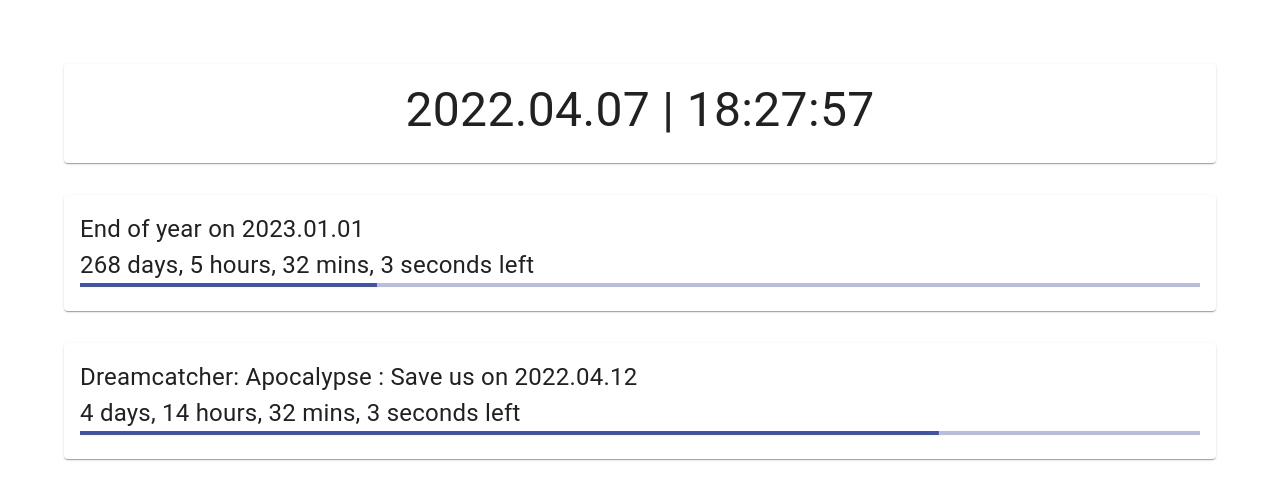
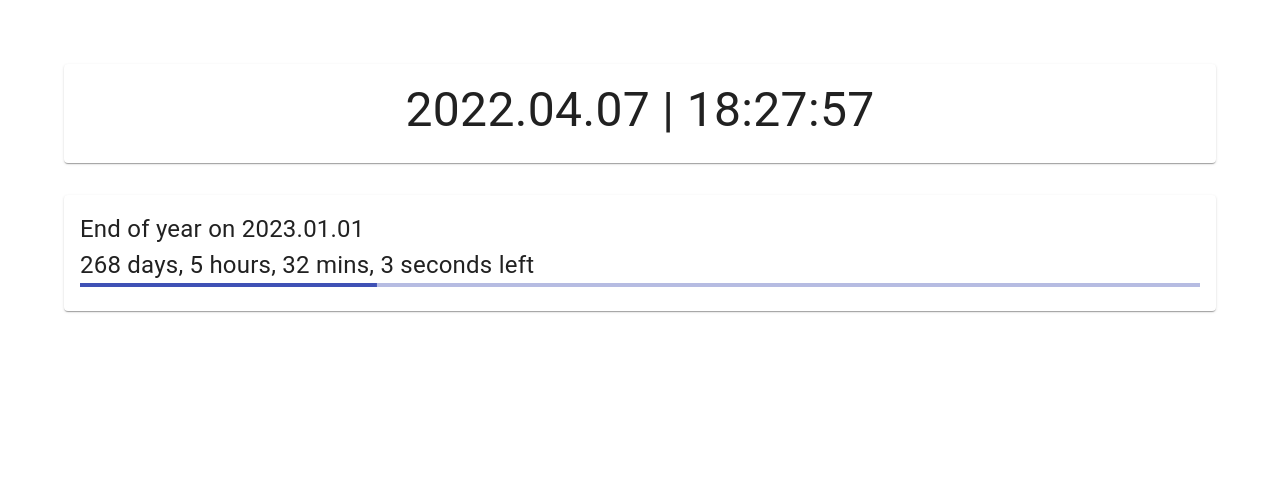
Before and after one commit to adcbotwastaken/countdown, a React (Create React App) app: page / in a window 1280 px wide. Shown: the top 500 px of the page. Built offline with nearby package versions, Linux system fonts and the light colour scheme.

Commit message:
updated dates

```diff
--- a/src/data/countdownDates.js
+++ b/src/data/countdownDates.js
@@ -19,11 +19,11 @@ const countdownDates = [
     // },
 
 
-    {
-        "name": "Dreamcatcher: Apocalypse : Save us",
-        "startDate": "2022-03-23T15:00:03.000Z",
-        "endDate": "2022-04-12T18:00:00.000+09:00"
-    },
+    // {
+    //     "name": "Dreamcatcher: Apocalypse : Save us",
+    //     "startDate": "2022-03-23T15:00:03.000Z",
+    //     "endDate": "2022-04-12T18:00:00.000+09:00"
+    // },
 
 
     // {
```
